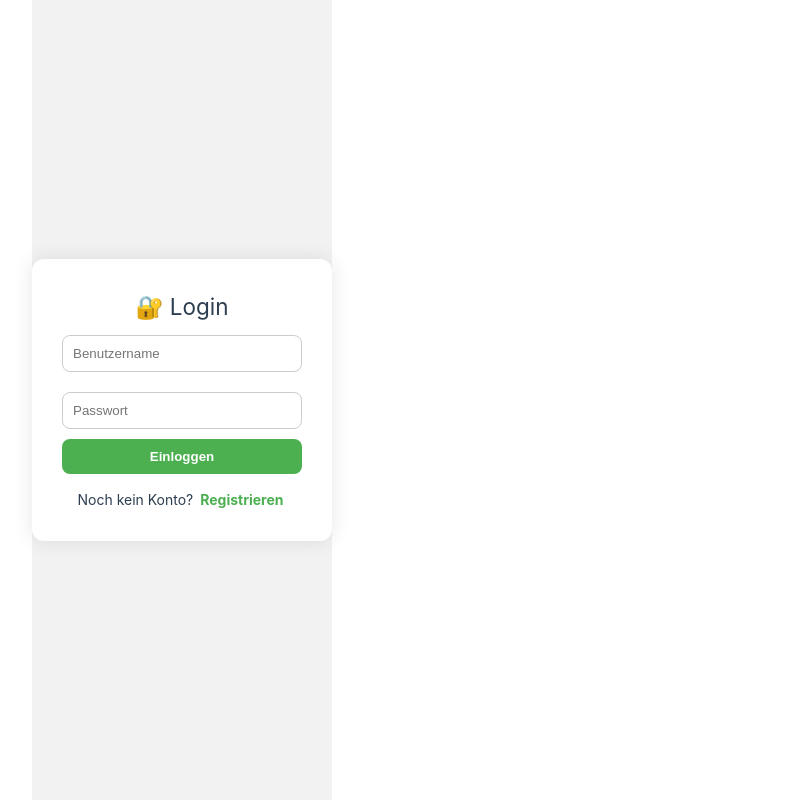
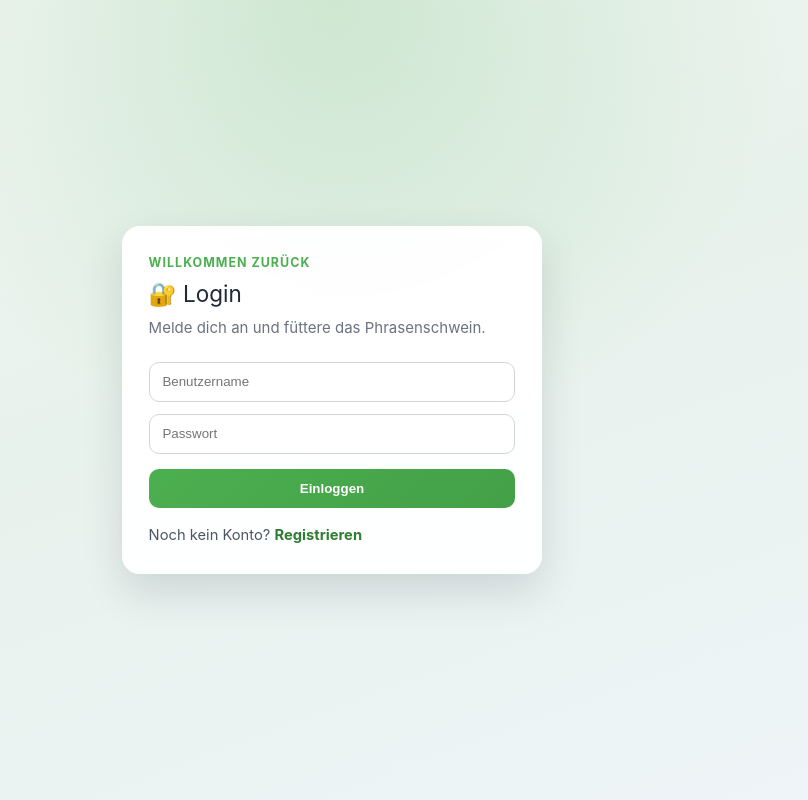
Before and after one commit to Bilaly19/phrasenschwein_front, a Vue app: page / in a window 1280 px wide. Shown: the whole page, without its empty margins (308-1116 px from the left). Built offline with nearby package versions, Linux system fonts and the light colour scheme.

Commit message:
Improve auth and app layout styling

```diff
--- a/src/App.vue
+++ b/src/App.vue
@@ -242,49 +242,64 @@ watch(valuePerClick, (nextVal) => {
 
 <style scoped>
 .main-title {
-  font-size: 28px;
-  margin-bottom: 10px;
-  color: #333;
+  font-size: clamp(1.8rem, 2.8vw, 2.2rem);
+  margin-bottom: 0.5rem;
+  color: #1f2937;
+  font-weight: 700;
 }
 
 .container {
-  max-width: 500px;
-  margin: 40px auto;
-  padding: 20px;
-  background: #fafafa;
-  border-radius: 12px;
-  box-shadow: 0 0 12px rgba(0, 0, 0, 0.1);
-  font-family: sans-serif;
+  width: min(860px, 100%);
+  margin: 0 auto;
+  padding: 1.5rem;
+  background: rgba(255, 255, 255, 0.92);
+  border-radius: 20px;
+  box-shadow: 0 16px 40px rgba(31, 41, 55, 0.12);
+  border: 1px solid rgba(255, 255, 255, 0.7);
   text-align: center;
+  backdrop-filter: blur(6px);
 }
 .entries {
-  margin-top: 25px;
+  margin-top: 1.25rem;
+  display: grid;
+  gap: 0.85rem;
 }
 .reset-button {
-  margin-top: 20px;
-  padding: 8px 16px;
-  background-color: #888;
+  margin-top: 1rem;
+  padding: 0.7rem 1rem;
+  background-color: #6b7280;
   color: white;
   border: none;
-  border-radius: 6px;
+  border-radius: 10px;
+  font-weight: 600;
   cursor: pointer;
+  transition: background-color 0.2s ease, transform 0.15s ease;
 }
 .reset-button:hover {
-  background-color: #555;
+  background-color: #374151;
+  transform: translateY(-1px);
 }
 .reset-button:disabled {
   opacity: 0.6;
   cursor: not-allowed;
 }
 .welcome {
-  margin-bottom: 20px;
+  margin-bottom: 1rem;
+  color: #4b5563;
 }
 .error {
   color: #d32f2f;
-  margin: 8px 0;
+  margin: 0.5rem 0;
 }
 .info {
   color: #1565c0;
-  margin: 8px 0;
+  margin: 0.5rem 0;
+}
+
+@media (max-width: 640px) {
+  .container {
+    border-radius: 14px;
+    padding: 1rem;
+  }
 }
 </style>
--- a/src/assets/main.css
+++ b/src/assets/main.css
@@ -1,35 +1,39 @@
 @import './base.css';
 
+:root {
+  --brand-green: #4caf50;
+  --brand-green-dark: #2e7d32;
+  --surface: rgba(255, 255, 255, 0.9);
+  --text-primary: #1f2937;
+  --text-secondary: #4b5563;
+}
+
+body {
+  margin: 0;
+  background:
+    radial-gradient(circle at top, rgba(76, 175, 80, 0.2), transparent 45%),
+    linear-gradient(160deg, #f3f7f4 0%, #e8f2ec 45%, #eef4f8 100%);
+}
+
 #app {
-  max-width: 1280px;
-  margin: 0 auto;
-  padding: 2rem;
-  font-weight: normal;
+  width: 100%;
+  min-height: 100vh;
+  padding: 2rem 1rem;
 }
 
 a,
 .green {
   text-decoration: none;
-  color: hsla(160, 100%, 37%, 1);
-  transition: 0.4s;
-  padding: 3px;
+  color: var(--brand-green-dark);
+  transition: color 0.2s ease;
 }
 
-@media (hover: hover) {
-  a:hover {
-    background-color: hsla(160, 100%, 37%, 0.2);
+a:hover {
+  color: var(--brand-green);
+}
+
+@media (max-width: 640px) {
+  #app {
+    padding: 1rem 0.75rem;
   }
 }
-
-@media (min-width: 1024px) {
-  body {
-    display: flex;
-    place-items: center;
-  }
-
-  #app {
-    display: grid;
-    grid-template-columns: 1fr 1fr;
-    padding: 0 2rem;
-  }
-}
--- a/src/components/LoginForm.vue
+++ b/src/components/LoginForm.vue
@@ -1,11 +1,16 @@
 <template>
-  <div class="login-container">
-    <div class="login-box">
+  <div class="auth-container">
+    <div class="auth-card">
+      <p class="eyebrow">Willkommen zurück</p>
       <h2>🔐 Login</h2>
+      <p class="subtitle">Melde dich an und füttere das Phrasenschwein.</p>
+
       <input v-model="localUsername" placeholder="Benutzername" :disabled="isSubmitting" />
       <input v-model="password" type="password" placeholder="Passwort" :disabled="isSubmitting" />
+
       <button @click="login" :disabled="isSubmitting">{{ isSubmitting ? 'Bitte warten…' : 'Einloggen' }}</button>
       <p class="error" v-if="error">{{ error }}</p>
+
       <p class="switch">
         Noch kein Konto? <a href="#" @click.prevent="$emit('switch')">Registrieren</a>
       </p>
@@ -51,56 +56,90 @@ const login = async () => {
 </script>
 
 <style scoped>
-.login-container {
-  display: flex;
-  justify-content: center;
-  align-items: center;
-  height: 100vh;
-  background: #f2f2f2;
+.auth-container {
+  min-height: calc(100vh - 4rem);
+  display: grid;
+  place-items: center;
 }
-.login-box {
-  background: white;
-  padding: 30px;
-  border-radius: 12px;
-  box-shadow: 0 0 20px rgba(0, 0, 0, 0.1);
-  width: 300px;
-  text-align: center;
+
+.auth-card {
+  width: min(420px, 100%);
+  background: rgba(255, 255, 255, 0.95);
+  border: 1px solid rgba(255, 255, 255, 0.7);
+  border-radius: 18px;
+  padding: 1.6rem;
+  box-shadow: 0 18px 40px rgba(31, 41, 55, 0.14);
+  text-align: left;
+  backdrop-filter: blur(6px);
 }
+
+.eyebrow {
+  font-size: 0.78rem;
+  letter-spacing: 0.08em;
+  text-transform: uppercase;
+  color: #4caf50;
+  margin-bottom: 0.2rem;
+  font-weight: 700;
+}
+
+h2 {
+  margin: 0;
+  color: #1f2937;
+}
+
+.subtitle {
+  margin: 0.25rem 0 1rem;
+  color: #6b7280;
+}
+
 input {
   width: 100%;
-  padding: 10px;
-  margin: 10px 0;
-  border-radius: 8px;
-  border: 1px solid #ccc;
+  padding: 0.7rem 0.8rem;
+  margin: 0.4rem 0;
+  border-radius: 10px;
+  border: 1px solid #d1d5db;
+  background-color: #fff;
 }
+
+input:focus {
+  outline: 2px solid rgba(76, 175, 80, 0.25);
+  border-color: #4caf50;
+}
+
 button {
   width: 100%;
-  padding: 10px;
-  background-color: #4caf50;
+  padding: 0.75rem;
+  margin-top: 0.55rem;
+  background: linear-gradient(135deg, #4caf50, #43a047);
   color: white;
   border: none;
-  border-radius: 8px;
-  font-weight: bold;
+  border-radius: 10px;
+  font-weight: 700;
   cursor: pointer;
 }
+
 button:hover {
-  background-color: #43a047;
+  filter: brightness(1.03);
 }
+
 button:disabled {
-  opacity: 0.6;
+  opacity: 0.65;
   cursor: not-allowed;
 }
+
 .error {
-  margin-top: 10px;
+  margin-top: 0.65rem;
   color: #d32f2f;
 }
+
 .switch {
-  margin-top: 15px;
-  font-size: 14px;
+  margin-top: 1rem;
+  font-size: 0.92rem;
+  color: #4b5563;
 }
+
 .switch a {
-  color: #4caf50;
-  font-weight: bold;
-  cursor: pointer;
+  color: #2e7d32;
+  font-weight: 700;
 }
 </style>
--- a/src/components/RegisterForm.vue
+++ b/src/components/RegisterForm.vue
@@ -1,12 +1,17 @@
 <template>
-  <div class="login-container">
-    <div class="login-box">
+  <div class="auth-container">
+    <div class="auth-card">
+      <p class="eyebrow">Neues Konto</p>
       <h2>📝 Registrieren</h2>
+      <p class="subtitle">Lege dein Profil an und starte direkt los.</p>
+
       <input v-model="username" placeholder="Benutzername" :disabled="isSubmitting" />
       <input v-model="password" type="password" placeholder="Passwort" :disabled="isSubmitting" />
+
       <button @click="register" :disabled="isSubmitting">{{ isSubmitting ? 'Bitte warten…' : 'Konto erstellen' }}</button>
       <p class="message" v-if="message">{{ message }}</p>
       <p class="error" v-if="error">{{ error }}</p>
+
       <p class="switch">
         Schon registriert? <a href="#" @click.prevent="$emit('switch')">Einloggen</a>
       </p>
@@ -51,60 +56,95 @@ const register = async () => {
 </script>
 
 <style scoped>
-.login-container {
-  display: flex;
-  justify-content: center;
-  align-items: center;
-  height: 100vh;
-  background: #f2f2f2;
+.auth-container {
+  min-height: calc(100vh - 4rem);
+  display: grid;
+  place-items: center;
 }
-.login-box {
-  background: white;
-  padding: 30px;
-  border-radius: 12px;
-  box-shadow: 0 0 20px rgba(0, 0, 0, 0.1);
-  width: 300px;
-  text-align: center;
+
+.auth-card {
+  width: min(420px, 100%);
+  background: rgba(255, 255, 255, 0.95);
+  border: 1px solid rgba(255, 255, 255, 0.7);
+  border-radius: 18px;
+  padding: 1.6rem;
+  box-shadow: 0 18px 40px rgba(31, 41, 55, 0.14);
+  text-align: left;
+  backdrop-filter: blur(6px);
 }
+
+.eyebrow {
+  font-size: 0.78rem;
+  letter-spacing: 0.08em;
+  text-transform: uppercase;
+  color: #2196f3;
+  margin-bottom: 0.2rem;
+  font-weight: 700;
+}
+
+h2 {
+  margin: 0;
+  color: #1f2937;
+}
+
+.subtitle {
+  margin: 0.25rem 0 1rem;
+  color: #6b7280;
+}
+
 input {
   width: 100%;
-  padding: 10px;
-  margin: 10px 0;
-  border-radius: 8px;
-  border: 1px solid #ccc;
+  padding: 0.7rem 0.8rem;
+  margin: 0.4rem 0;
+  border-radius: 10px;
+  border: 1px solid #d1d5db;
+  background-color: #fff;
 }
+
+input:focus {
+  outline: 2px solid rgba(33, 150, 243, 0.2);
+  border-color: #2196f3;
+}
+
 button {
   width: 100%;
-  padding: 10px;
-  background-color: #2196f3;
+  padding: 0.75rem;
+  margin-top: 0.55rem;
+  background: linear-gradient(135deg, #2196f3, #1976d2);
   color: white;
   border: none;
-  border-radius: 8px;
-  font-weight: bold;
+  border-radius: 10px;
+  font-weight: 700;
   cursor: pointer;
 }
+
 button:hover {
-  background-color: #1976d2;
+  filter: brightness(1.03);
 }
+
 button:disabled {
-  opacity: 0.6;
+  opacity: 0.65;
   cursor: not-allowed;
 }
+
 .message {
-  margin-top: 10px;
+  margin-top: 0.65rem;
   color: #2e7d32;
 }
+
 .error {
-  margin-top: 10px;
+  margin-top: 0.65rem;
   color: #d32f2f;
 }
+
 .switch {
-  margin-top: 15px;
-  font-size: 14px;
+  margin-top: 1rem;
+  font-size: 0.92rem;
+  color: #4b5563;
 }
+
 .switch a {
-  color: #2196f3;
-  font-weight: bold;
-  cursor: pointer;
+  color: #1976d2;
+  font-weight: 700;
 }
 </style>
```
